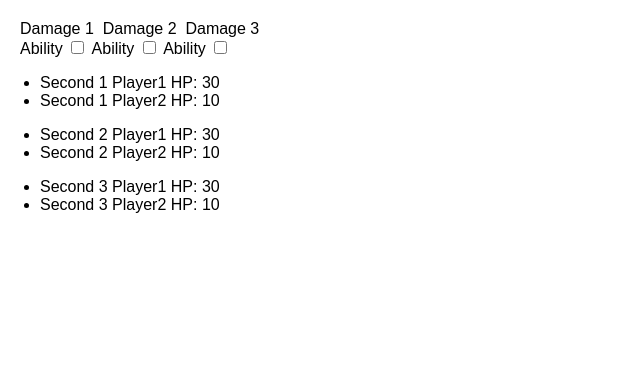
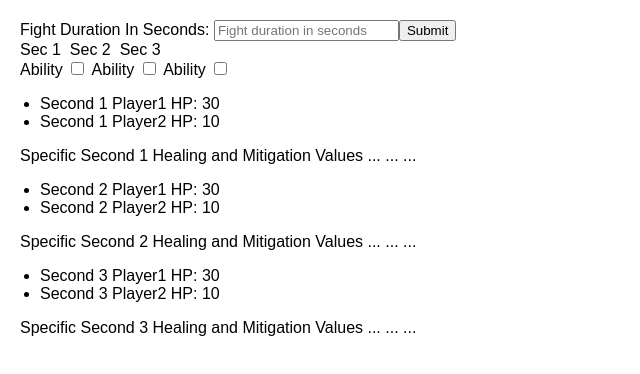
Before and after one commit to jlhedric/mitigate, a React (Create React App) app in the folder src/: page / in a window 1280 px wide. Shown: the top 374 px of the page, without its empty margins (0-640 px from the left). Built offline with nearby package versions, Linux system fonts and the light colour scheme.

Commit message:
fix string bug, add more variables for readability

```diff
--- a/src/Components/Abilities.js
+++ b/src/Components/Abilities.js
@@ -2,7 +2,7 @@ import React from 'react'
 
 //REMEMBER. ABILITIES IS -ALL- SOURCES OF MIT AND HEALING A SECOND.
 
-export default function Abilities({id}) {
+const Abilities = ({id}) => {
   const [checked, setChecked] = React.useState(false);
 
   const handleChange = () => {
@@ -22,3 +22,5 @@ export default function Abilities({id}) {
   </span>
   )
 }
+
+export default Abilities;
--- a/src/Components/AbilitiesBucket.js
+++ b/src/Components/AbilitiesBucket.js
@@ -1,10 +1,14 @@
 import React from 'react'
 import Abilities from './Abilities'
 
-export default function AbilitiesBucket({fightDuration}) {
+const AbilitiesBucket = ({fightDuration}) => {
+  const childrenAmount = Array(fightDuration).fill(1)
+
   return (
     <span>
-      {Array(fightDuration).fill(1).map((_, index) => (<Abilities key={index}/>))}
+      {childrenAmount.map((_, index) => (<Abilities key={index}/>))}
     </span>
   )
 }
+
+export default AbilitiesBucket;
--- a/src/Components/App.js
+++ b/src/Components/App.js
@@ -1,8 +1,10 @@
 import React from 'react'
 import Timeline from './Timeline'
 
-export default function App() {
+const App = () => {
   return (
     <Timeline/>
   )
 }
+
+export default App;
--- a/src/Components/Damage.js
+++ b/src/Components/Damage.js
@@ -1,8 +1,10 @@
 import React from 'react'
 // REMEMBER. DAMAGE IS -ALL- SOURCES OF DAMAGE A SECOND.
 
-export default function Damage({id}) {
+const Damage = ({id}) => {
   return (
-    <span>Damage {id+1} &nbsp;</span>
+    <span>Sec {id+1} &nbsp;</span>
   )
 }
+
+export default Damage;
--- a/src/Components/HPBucket.js
+++ b/src/Components/HPBucket.js
@@ -1,16 +1,16 @@
 import React from 'react'
 import Health from './Health'
 
-export default function HpBucket({fightDuration, hpCollection, damageCollection, abilityCollection}) {
+const HpBucket = ({fightDuration, hpCollection, damageCollection, abilityCollection}) => {
   // do the calculations to create a finalHpCollection
   // store the mit info and heals to be passed to Values
+  const childrenAmount = Array(fightDuration).fill(1)
+
   return (
     <span>
-      {Array(fightDuration).fill(1).map((_, index) => (<Health key={index} id={index} partyHp={hpCollection[index]}/>))}
+      {childrenAmount.map((_, index) => (<Health key={index} id={index} partyHp={hpCollection[index]}/>))}
     </span>
   )
 }
 
-// for secs
-//   for each player
-//     get player[index]
+export default HpBucket;
--- a/src/Components/Health.js
+++ b/src/Components/Health.js
@@ -1,9 +1,15 @@
 import React from 'react'
 import Values from './Values'
 
-export default function Health({id, partyHp}) {
-  const partyListItems = Object.keys(partyHp).map(player => <li key={`second-${id}-${player}`}> Second {id+1} {player} HP: {partyHp[player]}</li>)
+const Health = ({id, partyHp}) => {
+  const players = Object.keys(partyHp)
+  const partyListItems = players.map(player => <li key={`second-${id}-${player}`}> Second {id+1} {player} HP: {partyHp[player]}</li>)
     return (
-      <ul>{partyListItems}</ul>
+      <span>
+        <ul>{partyListItems}</ul>
+        <Values id={id}></Values>
+      </span>
     )
   }
+
+export default Health;
--- a/src/Components/Timeline.js
+++ b/src/Components/Timeline.js
@@ -19,7 +19,7 @@ import HpBucket from './HpBucket'
 //   return new Promise(resolve => setTimeout(resolve, ms));
 // }
 
-export default function Timeline() {
+const Timeline = () => {
   const [fightDuration, setFightDuration] = useState(3)
 
   const hpJson = {}
@@ -39,20 +39,24 @@ export default function Timeline() {
 
   const handleSubmit = (e) => {
     e.preventDefault();
-    const formJson = Object.fromEntries(new FormData(e.target).entries());
-    setFightDuration(formJson['durationInSeconds'])
+    const value =  Number(Object.fromEntries(new FormData(e.target).entries())['durationInSeconds'])
+    if(!isNaN(value) && value > 0){
+      setFightDuration(value)
+    }
   };
+
+  const childrenAmount = Array(fightDuration).fill(1)
 
   return (
     <div>
-      {/* TODO: move to child component <form onSubmit={handleSubmit}>
+      <form onSubmit={handleSubmit}>
         <label>Fight Duration In Seconds: </label>
         <input
           name="durationInSeconds"
           placeholder='Fight duration in seconds'/>
         <button type='submit'>Submit</button>
-      </form> */}
-      {Array(fightDuration).fill(1).map((_, index) => (<Damage key={index} id={index}/>))}
+      </form>
+      {childrenAmount.map((_, index) => (<Damage key={index} id={index}/>))}
       <br/>
       <AbilitiesBucket fightDuration={fightDuration}/>
       <br/>
@@ -60,3 +64,5 @@ export default function Timeline() {
     </div>
   )
 }
+
+export default Timeline;
--- a/src/Components/Values.js
+++ b/src/Components/Values.js
@@ -1,7 +1,9 @@
 import React from 'react'
 
-export default function Values() {
+const Values = ({id}) => {
   return (
-    <span>Values</span>
+    <span>Specific {`Second ${id+1} `}Healing and Mitigation Values ... ... ...</span>
   )
 }
+
+export default Values;
```
